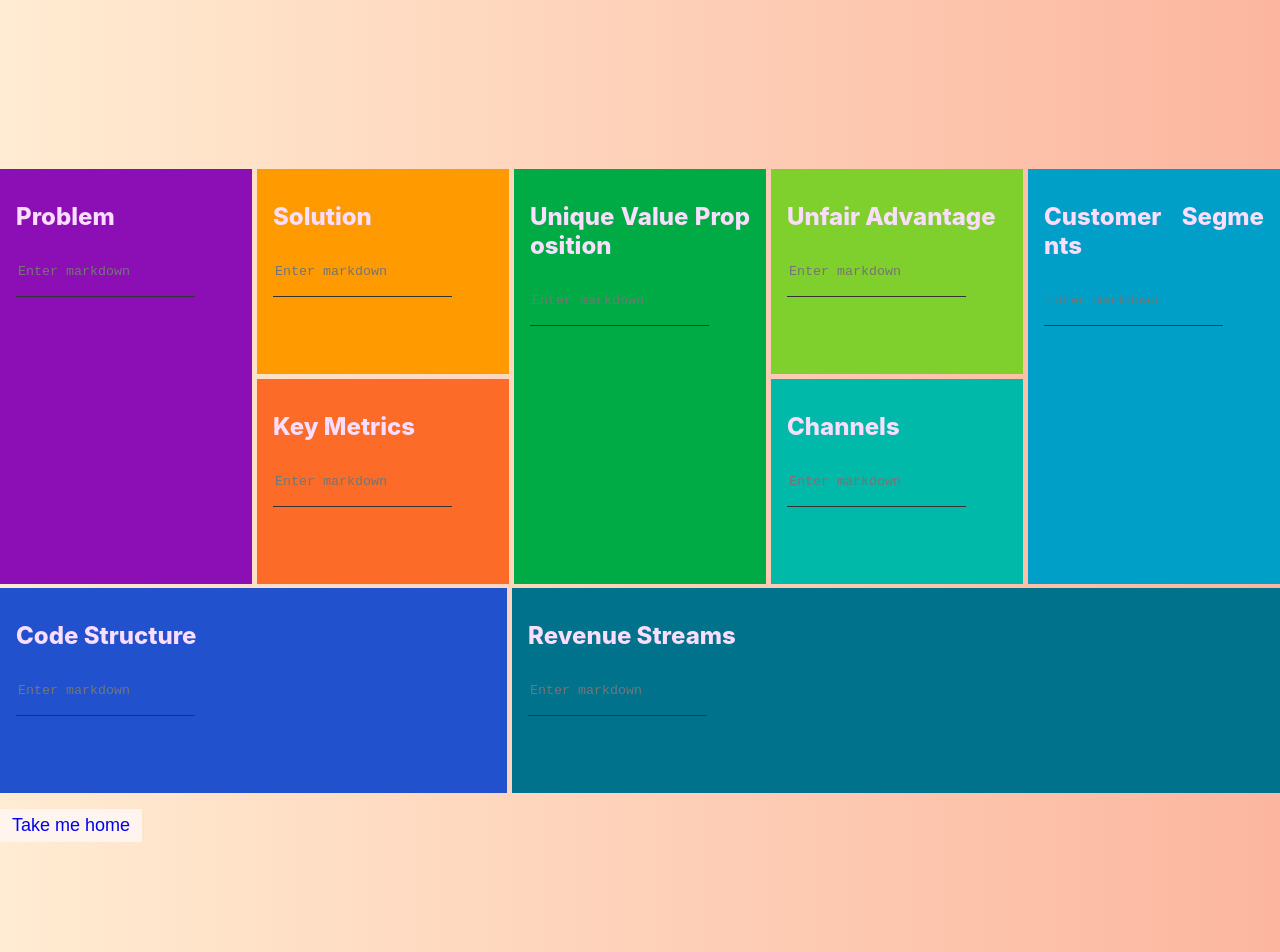
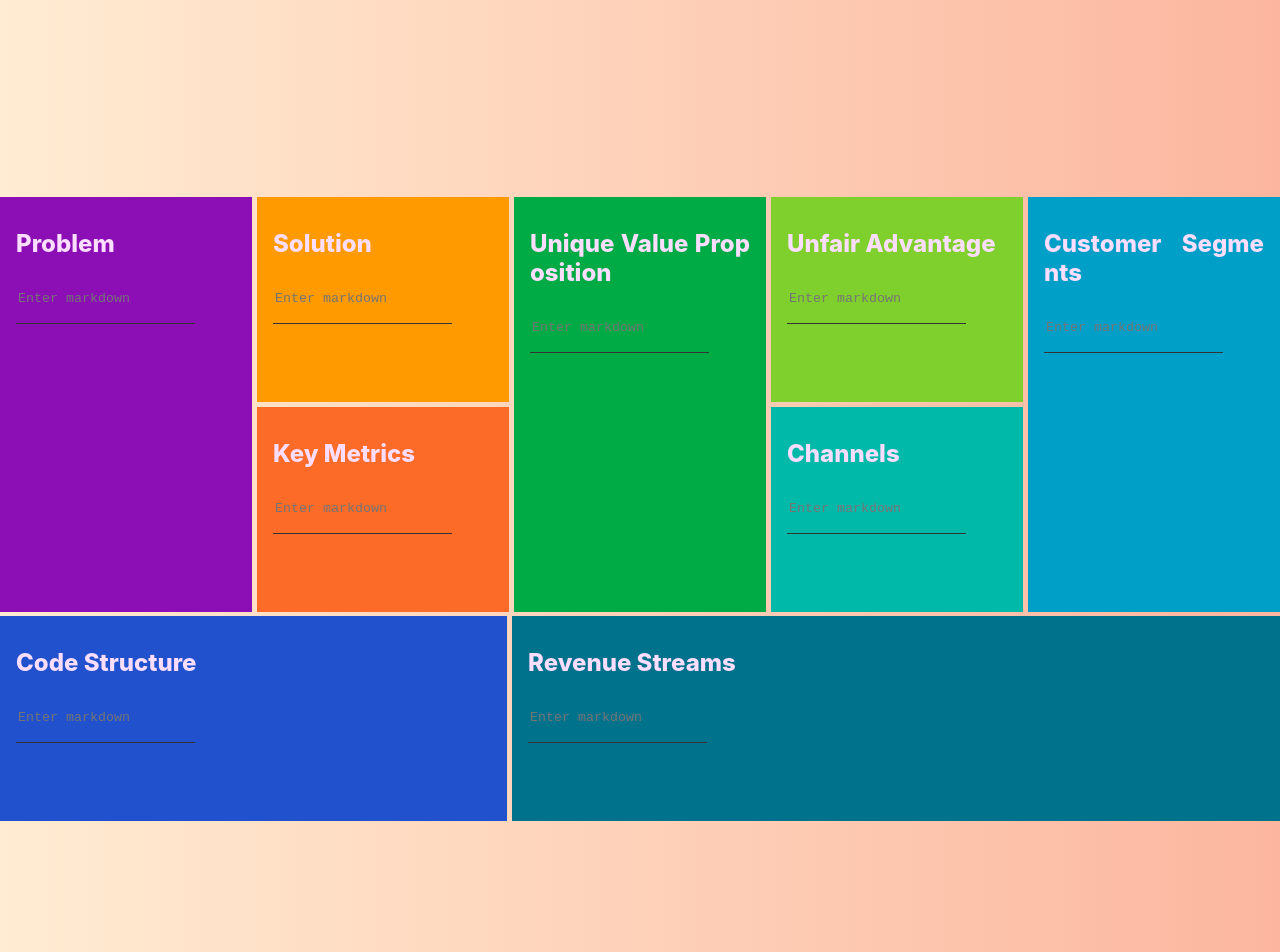
Before and after one commit to mayankagnihotri7/canvanizer, a React (Create React App) app: page /canvas in a window 1280 px wide. Shown: the top 952 px of the page. Built offline with nearby package versions, Linux system fonts and the light colour scheme.

Commit message:
UI improvement

```diff
--- a/src/LeanCanvas.jsx
+++ b/src/LeanCanvas.jsx
@@ -8,13 +8,12 @@ import Channels from "./Channels";
 import CustomerSegments from "./CustomerSegments";
 import CodeStructure from "./CodeStructure";
 import RevenueStreams from "./RevenueStreams";
-import { NavLink } from "react-router-dom";
 
 class LeanCanvas extends Component {
   render() {
     return (
       <>
-        <div style={{ padding: "10.59rem 0" }}>
+        <div style={{ padding: "12.29rem 0" }}>
           <div className="wrapper">
             <Problem />
             <Solutions />
@@ -24,13 +23,10 @@ class LeanCanvas extends Component {
             <Channels />
             <CustomerSegments />
           </div>
-          <div className="wrapper" style={{marginTop: "4px"}}>
+          <div className="wrapper" style={{ marginTop: "4px" }}>
             <CodeStructure />
             <RevenueStreams />
           </div>
-          <button className="take-me-home-btn">
-            <NavLink to="/">Take me home</NavLink>
-          </button>
         </div>
       </>
     );
```
